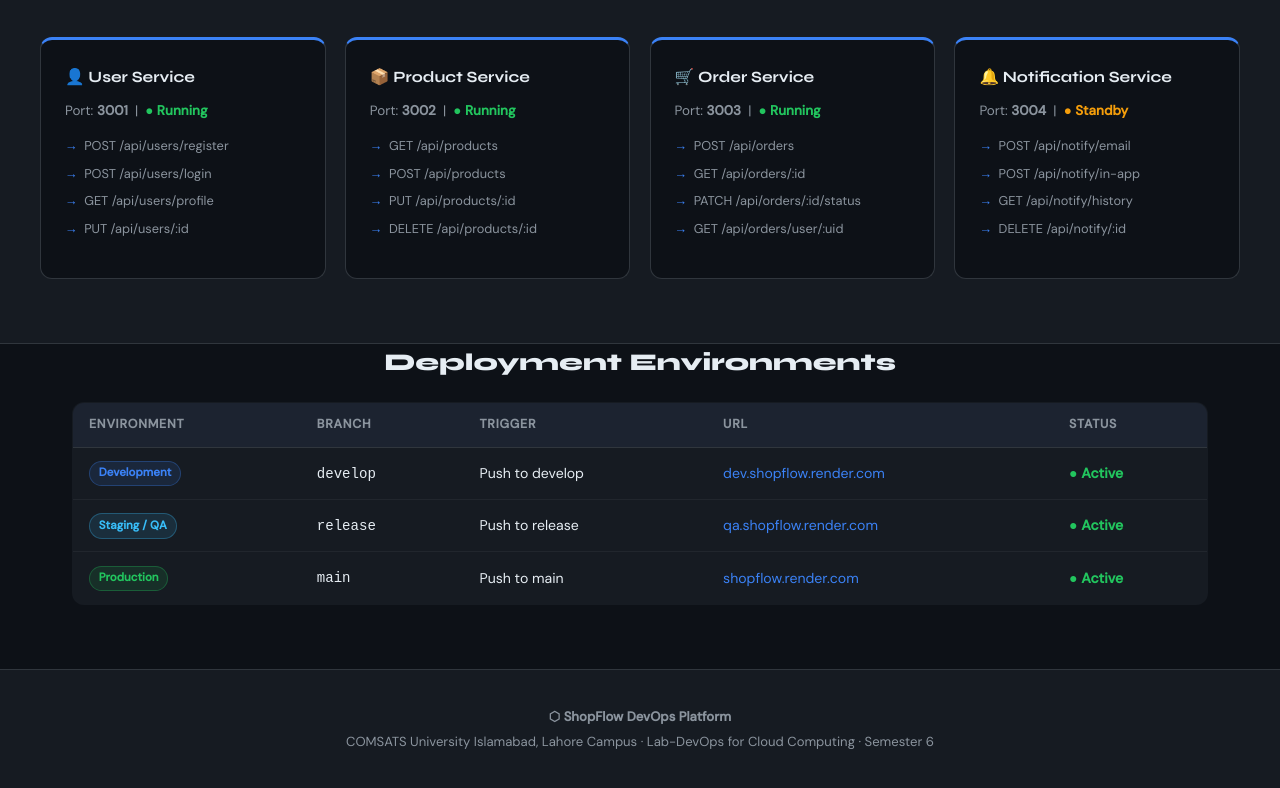
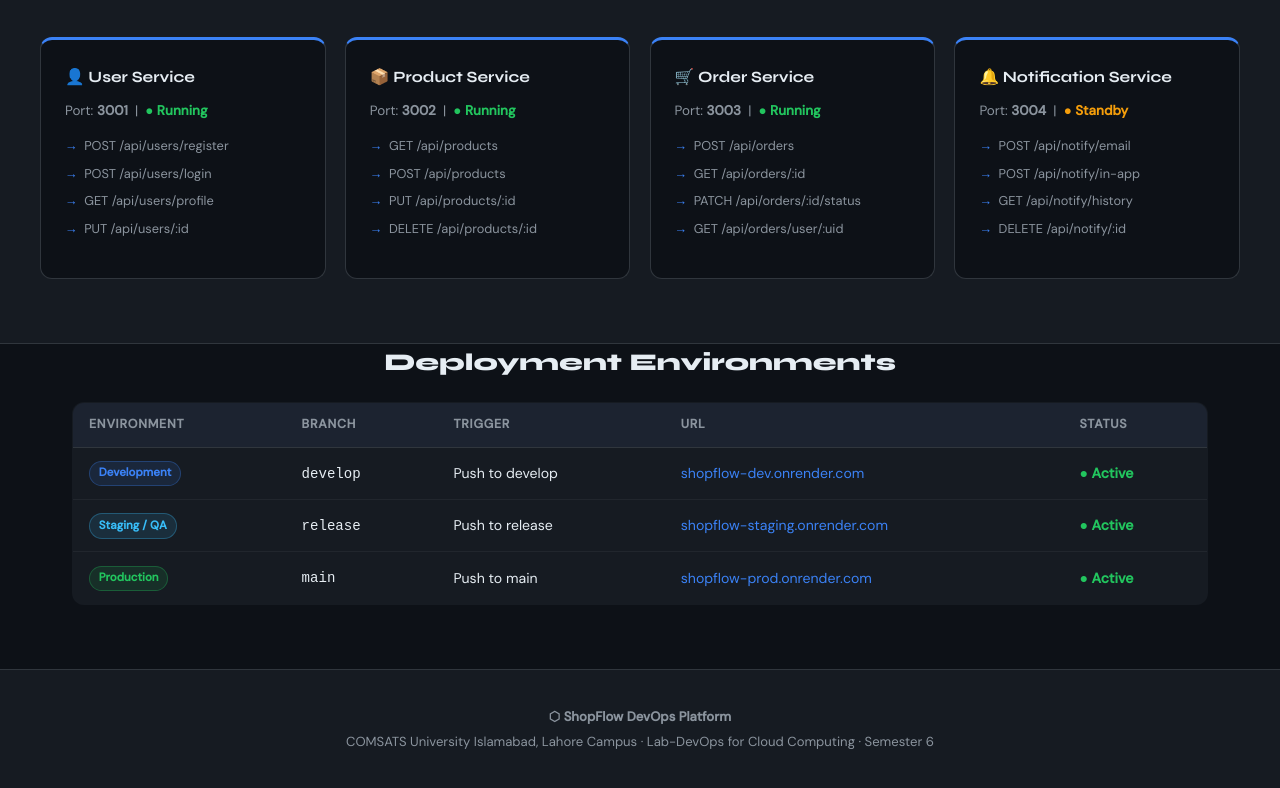
Before and after one commit to fatima-azfarr/Cloud-native-ecommerce-devops, a plain HTML site: page src/frontend/index.html in a window 1280 px wide. Shown: the part 2041-2829 px from the top of the page. Drawn offline with Linux system fonts and the light colour scheme.

Commit message:
Added deployment links of Render

```diff
--- a/src/frontend/index.html
+++ b/src/frontend/index.html
@@ -206,21 +206,21 @@
           <td><span class="status-badge badge-processing">Development</span></td>
           <td><code>develop</code></td>
           <td>Push to develop</td>
-          <td><a href="#">dev.shopflow.render.com</a></td>
+          <td><a href="https://shopflow-dev.onrender.com" target="_blank">shopflow-dev.onrender.com</a></td>
           <td><span class="status-active">● Active</span></td>
         </tr>
         <tr>
           <td><span class="status-badge badge-shipped">Staging / QA</span></td>
           <td><code>release</code></td>
           <td>Push to release</td>
-          <td><a href="#">qa.shopflow.render.com</a></td>
+          <td><a href="https://shopflow-staging.onrender.com" target="_blank">shopflow-staging.onrender.com</a></td>
           <td><span class="status-active">● Active</span></td>
         </tr>
         <tr>
           <td><span class="status-badge badge-delivered">Production</span></td>
           <td><code>main</code></td>
           <td>Push to main</td>
-          <td><a href="#">shopflow.render.com</a></td>
+          <td><a href="https://shopflow-prod.onrender.com" target="_blank">shopflow-prod.onrender.com</a></td>
           <td><span class="status-active">● Active</span></td>
         </tr>
       </tbody>
```
